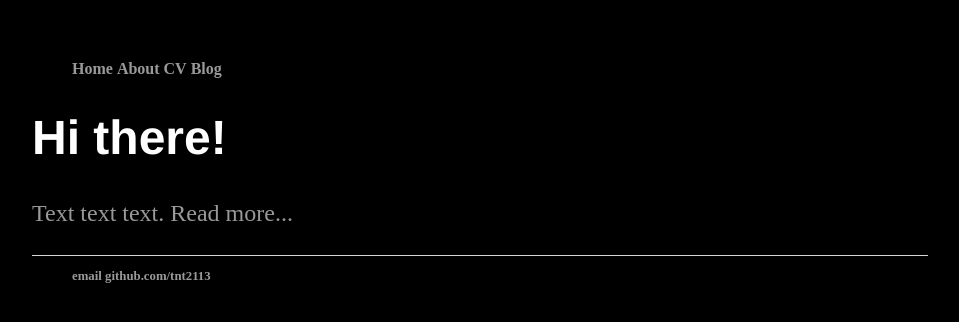
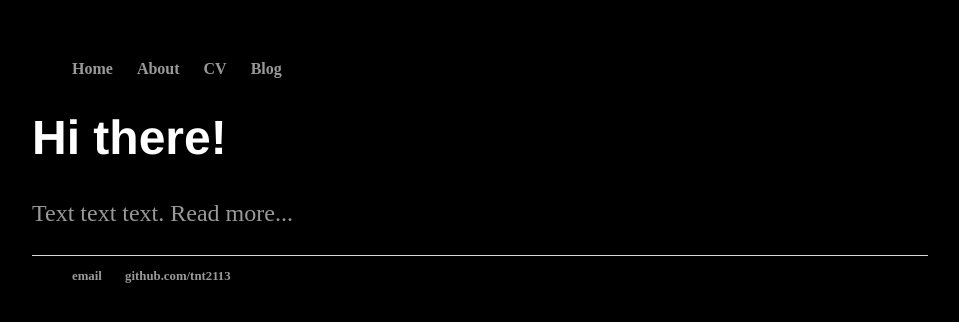
Before and after one commit to tnt2113/tnt2113.github.io, a Jekyll site: the page built from index.html, in a window 1280 px wide. Shown: the top 322 px of the page, without its empty margins (160-1119 px from the left). Built offline with Jekyll 4.4.1, drawn with Linux system fonts in a browser that asks for light colours.

Commit message:
Update main.css

```diff
--- a/css/main.css
+++ b/css/main.css
@@ -12,7 +12,7 @@ nav ul, footer ul {
 }
 nav ul li, footer ul li {
     display: inline;
-    margin-right: 0px;
+    margin-right: 20px;
 }
 a {
     text-decoration: none;
@@ -36,7 +36,7 @@ footer {
 }
 
 ul.posts {
-    margin: 0px;
+    margin: 20px auto 40px;
     font-size: 1.5em;
 }
 
```
